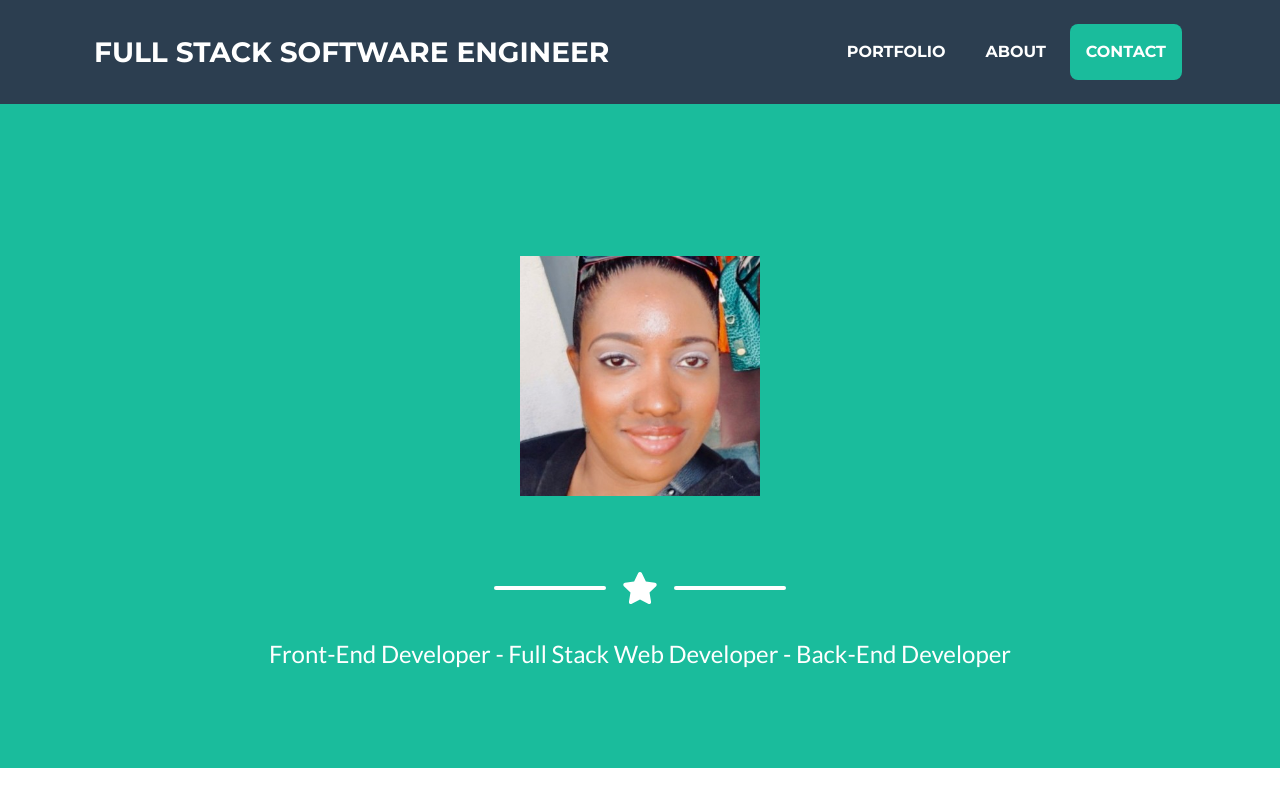
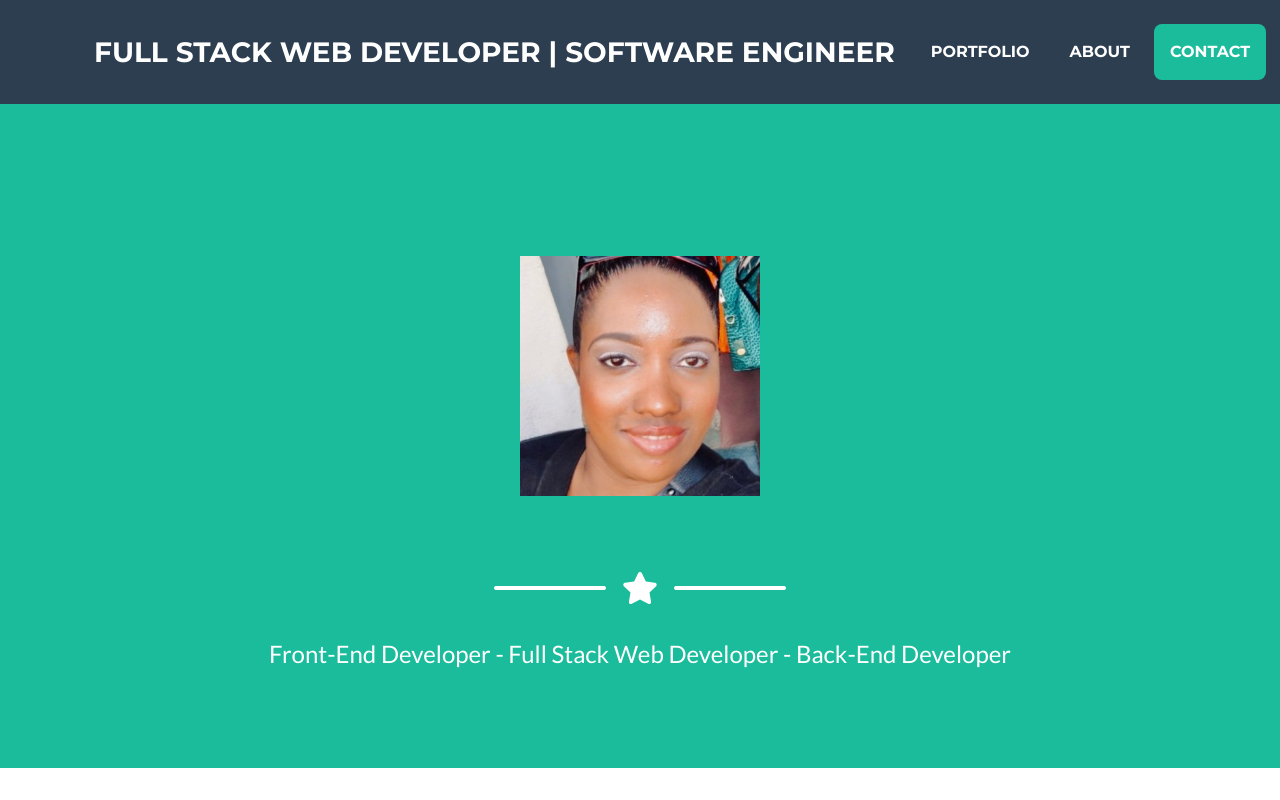
Before and after one commit to ayana-perry-lytics/perryas.github.io, a plain HTML site: page index.html in a window 1280 px wide. Shown: the top 800 px of the page. Drawn offline with nearby package versions, Linux system fonts and the light colour scheme.

Commit message:
Update index.html

```diff
--- a/index.html
+++ b/index.html
@@ -21,18 +21,11 @@
         <!-- Core theme CSS (includes Bootstrap)-->
         <link href="css/styles.css" rel="stylesheet" />
 </head>
-
-<body>
-
-    <!-- your content will go there..  -->
-
-</body>
-
     <body id="page-top">
         <!-- Navigation-->
         <nav class="navbar navbar-expand-lg bg-secondary text-uppercase fixed-top" id="mainNav">
             <div class="container">
-                <a class="navbar-brand js-scroll-trigger" href="#page-top">Full Stack Software Engineer</a>
+                <a class="navbar-brand js-scroll-trigger" href="#page-top">Full Stack Web Developer | Software Engineer</a>
                 <button class="navbar-toggler navbar-toggler-right text-uppercase font-weight-bold bg-primary text-white rounded" type="button" data-toggle="collapse" data-target="#navbarResponsive" aria-controls="navbarResponsive" aria-expanded="false" aria-label="Toggle navigation">
                     Menu
                     <i class="fas fa-bars"></i>
```
